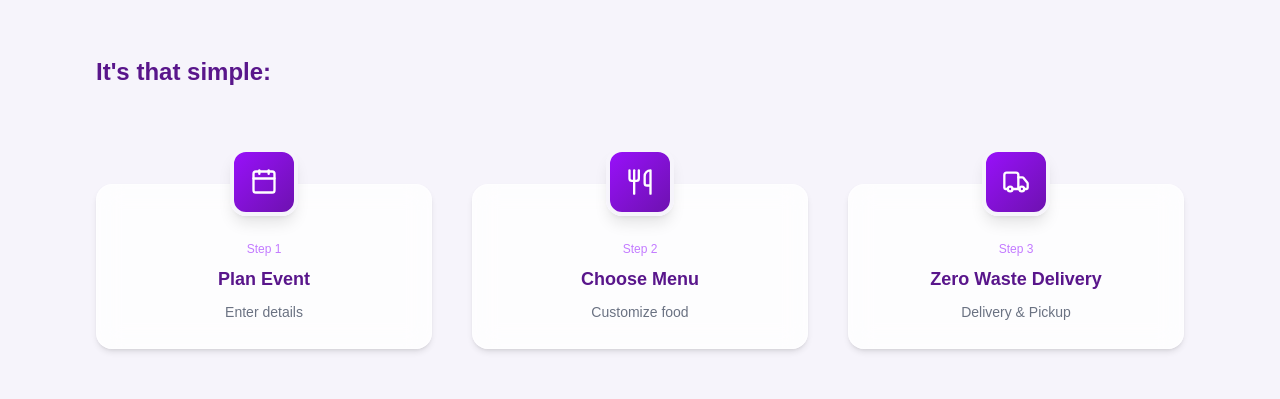
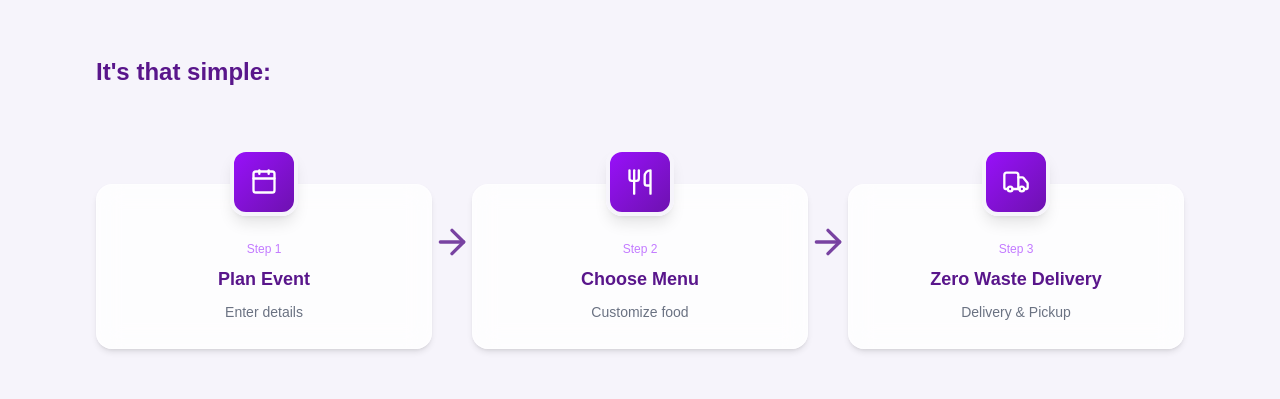
Before and after one commit to shwetavishwakarma00/gokidogo-ui, a Next.js app: page / in a window 1280 px wide. Shown: the part 860-1259 px from the top of the page. Built offline with nearby package versions, Linux system fonts and the light colour scheme.

Commit message:
changes in hero or steps

```diff
--- a/src/components/Steps.jsx
+++ b/src/components/Steps.jsx
@@ -1,9 +1,16 @@
 "use client";
+
 import data from "@/data/home.json";
-import { Calendar, Utensils, Truck } from "lucide-react";
+import { Calendar, Utensils, Truck, ArrowRight } from "lucide-react";
 import { motion } from "framer-motion";
 
 export default function Steps() {
+  const steps = [
+    { icon: Calendar, data: data.steps[0] },
+    { icon: Utensils, data: data.steps[1] },
+    { icon: Truck, data: data.steps[2] },
+  ];
+
   return (
     <section className="bg-[#f6f4fb] py-14 px-4 sm:px-6 md:px-10 lg:px-16 xl:px-24">
 
@@ -19,27 +26,26 @@ export default function Steps() {
       </motion.h2>
 
       {/* Grid */}
+      <div className="relative">
         <div className="grid grid-cols-1 sm:grid-cols-2 lg:grid-cols-3 gap-10">
 
-        {[
-          { icon: Calendar, data: data.steps[0] },
-          { icon: Utensils, data: data.steps[1] },
-          { icon: Truck, data: data.steps[2] }
-        ].map((step, index) => {
+          {steps.map((step, index) => {
             const Icon = step.icon;
 
             return (
+              <div key={index} className="relative flex justify-center">
+
+                {/* Card */}
                 <motion.div
-              key={index}
                   initial={{ opacity: 0, y: 40 }}
                   whileInView={{ opacity: 1, y: 0 }}
                   transition={{ duration: 0.5, delay: index * 0.2 }}
                   viewport={{ once: true }}
                   whileHover={{ y: -8 }}
-              className="relative mt-12"
+                  className="relative mt-12 w-full max-w-sm"
                 >
 
-              {/* Glow effect */}
+                  {/* Glow */}
                   <div className="absolute inset-0 rounded-2xl bg-purple-200 opacity-0 hover:opacity-20 blur-xl transition duration-300"></div>
 
                   {/* Icon */}
@@ -52,31 +58,37 @@ export default function Steps() {
                     </motion.div>
                   </div>
 
-              {/* Card */}
+                  {/* Content */}
                   <div className="bg-white/80 backdrop-blur-md rounded-2xl pt-14 pb-6 px-6 text-center shadow-md hover:shadow-2xl transition duration-300 border border-white/40">
 
-                {/* Step number */}
                     <span className="text-xs font-medium text-purple-400 block mb-2">
                       Step {index + 1}
                     </span>
 
-                {/* Title */}
                     <h3 className="font-semibold text-purple-900 text-base md:text-lg mb-2">
                       {step.data.title}
                     </h3>
 
-                {/* Description */}
                     <p className="text-sm text-gray-500 leading-relaxed">
                       {step.data.desc}
                     </p>
 
                   </div>
+                </motion.div>
 
-            </motion.div>
+                {/* Arrow (Desktop only) */}
+                {index !== steps.length - 1 && (
+                  <div className="hidden lg:flex absolute top-1/2 right-[-40px] -translate-y-1/2 z-20">
+                    <ArrowRight className="w-10 h-10 text-purple-900 opacity-80" />
+                  </div>
+                )}
+
+              </div>
             );
           })}
 
         </div>
+      </div>
     </section>
   );
 }
```
Also changed, not shown: 1 other file (tests, documents, lock files or other folders). Lines whose indentation alone changed are shown as unchanged.
